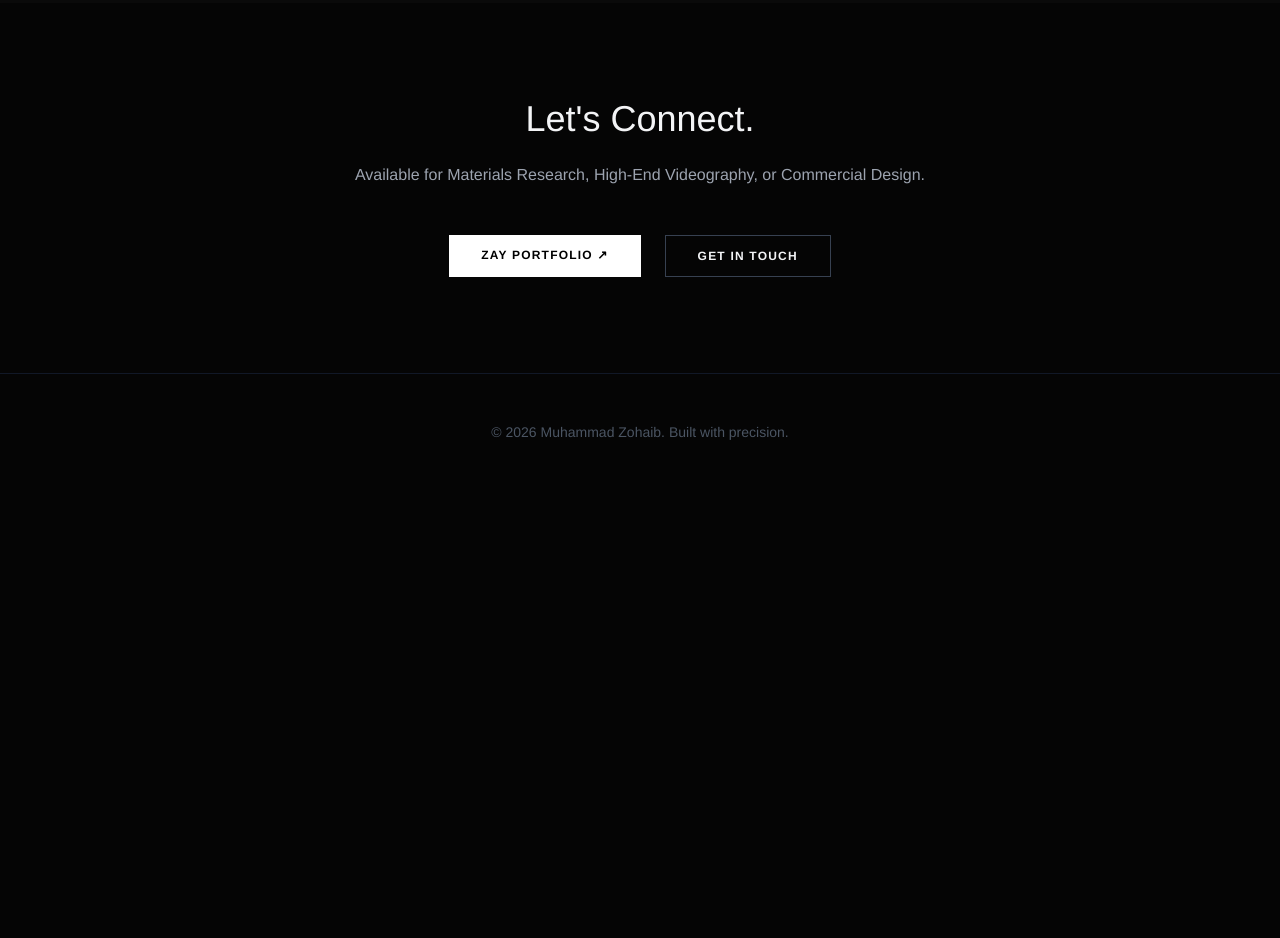
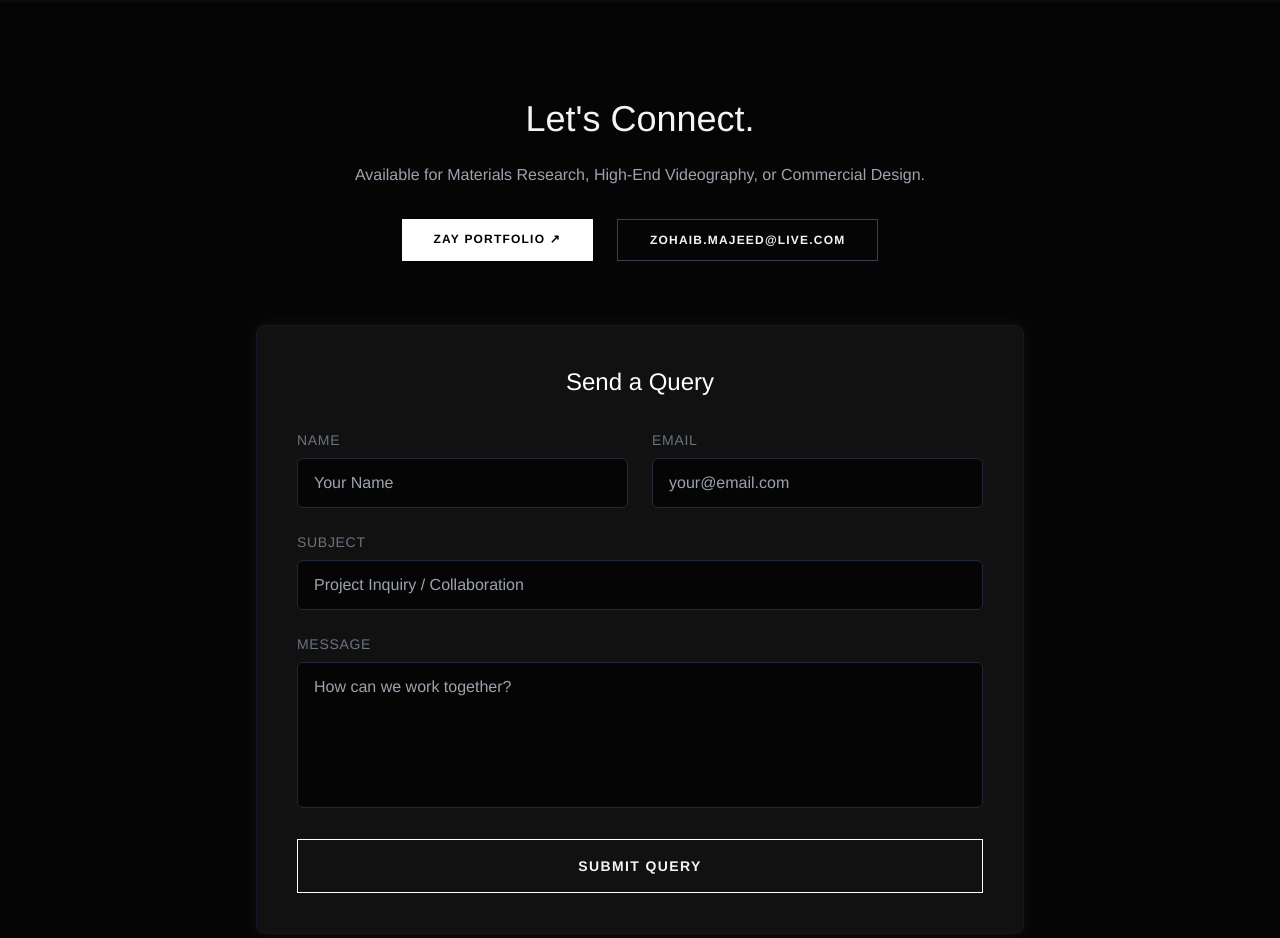
Before and after one commit to zohaibmajeed82-eng/zay, a plain HTML site: page index.html in a window 1280 px wide. Shown: the part 2393-3331 px from the top of the page. Before the commit the page ends 2883 px from the top, so only its background shows below. Drawn offline with nearby package versions, Linux system fonts and the light colour scheme.

Commit message:
Add files via upload

```diff
--- a/index.html
+++ b/index.html
@@ -113,16 +113,47 @@
         </div>
     </section>
 
-    <section id="contact" class="py-24 px-6 md:px-12 max-w-4xl mx-auto text-center reveal">
-        <h2 class="text-4xl font-light mb-6">Let's Connect.</h2>
-        <p class="text-gray-400 mb-12">Available for Materials Research, High-End Videography, or Commercial Design.</p>
-        <div class="flex flex-wrap justify-center gap-6">
-            <a href="https://drive.google.com/drive/u/0/folders/1xM4VUjZyulMqjyzfpw4HjvtlYwcBRq4Q" target="_blank" class="bg-white text-black px-8 py-3 uppercase tracking-widest text-xs font-bold hover:bg-gray-300 transition-colors">
-                ZAY Portfolio ↗
-            </a>
-            <a href="mailto:zohaib@example.com" class="border border-gray-700 px-8 py-3 uppercase tracking-widest text-xs font-bold hover:border-white transition-colors">
-                Get in Touch
-            </a>
+    <section id="contact" class="py-24 px-6 md:px-12 bg-[#050505]">
+        <div class="max-w-5xl mx-auto reveal">
+            <div class="text-center mb-16">
+                <h2 class="text-4xl font-light mb-6">Let's Connect.</h2>
+                <p class="text-gray-400 mb-8">Available for Materials Research, High-End Videography, or Commercial Design.</p>
+                <div class="flex flex-wrap justify-center gap-6 mb-12">
+                    <a href="https://drive.google.com/drive/u/0/folders/1xM4VUjZyulMqjyzfpw4HjvtlYwcBRq4Q" target="_blank" class="bg-white text-black px-8 py-3 uppercase tracking-widest text-xs font-bold hover:bg-gray-300 transition-colors">
+                        ZAY Portfolio ↗
+                    </a>
+                    <a href="mailto:zohaib.majeed@live.com" class="border border-gray-700 px-8 py-3 uppercase tracking-widest text-xs font-bold hover:border-white transition-colors">
+                        zohaib.majeed@live.com
+                    </a>
+                </div>
+            </div>
+
+            <div class="bg-[#111] p-8 md:p-10 rounded-lg border border-gray-900 ai-glow max-w-3xl mx-auto">
+                <h3 class="text-2xl font-light mb-8 text-white text-center">Send a Query</h3>
+                <form action="#" method="POST" class="space-y-6">
+                    <div class="grid grid-cols-1 md:grid-cols-2 gap-6">
+                        <div>
+                            <label for="name" class="block text-sm tracking-wider uppercase text-gray-500 mb-2">Name</label>
+                            <input type="text" id="name" name="name" class="w-full bg-[#050505] border border-gray-800 rounded-md px-4 py-3 text-white focus:outline-none focus:border-gray-500 transition-colors" placeholder="Your Name" required>
+                        </div>
+                        <div>
+                            <label for="email" class="block text-sm tracking-wider uppercase text-gray-500 mb-2">Email</label>
+                            <input type="email" id="email" name="email" class="w-full bg-[#050505] border border-gray-800 rounded-md px-4 py-3 text-white focus:outline-none focus:border-gray-500 transition-colors" placeholder="your@email.com" required>
+                        </div>
+                    </div>
+                    <div>
+                        <label for="subject" class="block text-sm tracking-wider uppercase text-gray-500 mb-2">Subject</label>
+                        <input type="text" id="subject" name="subject" class="w-full bg-[#050505] border border-gray-800 rounded-md px-4 py-3 text-white focus:outline-none focus:border-gray-500 transition-colors" placeholder="Project Inquiry / Collaboration" required>
+                    </div>
+                    <div>
+                        <label for="message" class="block text-sm tracking-wider uppercase text-gray-500 mb-2">Message</label>
+                        <textarea id="message" name="message" rows="5" class="w-full bg-[#050505] border border-gray-800 rounded-md px-4 py-3 text-white focus:outline-none focus:border-gray-500 transition-colors resize-none" placeholder="How can we work together?" required></textarea>
+                    </div>
+                    <button type="submit" class="w-full border border-white px-8 py-4 uppercase tracking-widest text-sm font-bold hover:bg-white hover:text-black transition-all duration-300 mt-4">
+                        Submit Query
+                    </button>
+                </form>
+            </div>
         </div>
     </section>
 
@@ -137,7 +168,7 @@
             const datasets = {
                 engineering: {
                     type: 'bar',
-                    labels: ['Origin', 'LAMMPS', 'Ansys Lumerical', 'Rotational Welding', 'ImageJ', 'COMSOL'],
+                    labels: ['Origin', 'LAMMPS', 'Ansys Lumerical', 'Solidworks', 'ImageJ', 'COMSOL'],
                     data: [92, 85, 78, 88, 82, 75],
                     label: 'Proficiency %'
                 },
@@ -150,7 +181,7 @@
                 creative: {
                     type: 'radar',
                     labels: ['Cinematography', 'Production', 'Creative Direction', 'Design', 'Public Speaking'],
-                    data: [95, 94, 90, 96, 85], // Updated Design to be "one level upper"
+                    data: [95, 94, 90, 96, 85],
                     label: 'Creative Mastery'
                 }
             };
```
